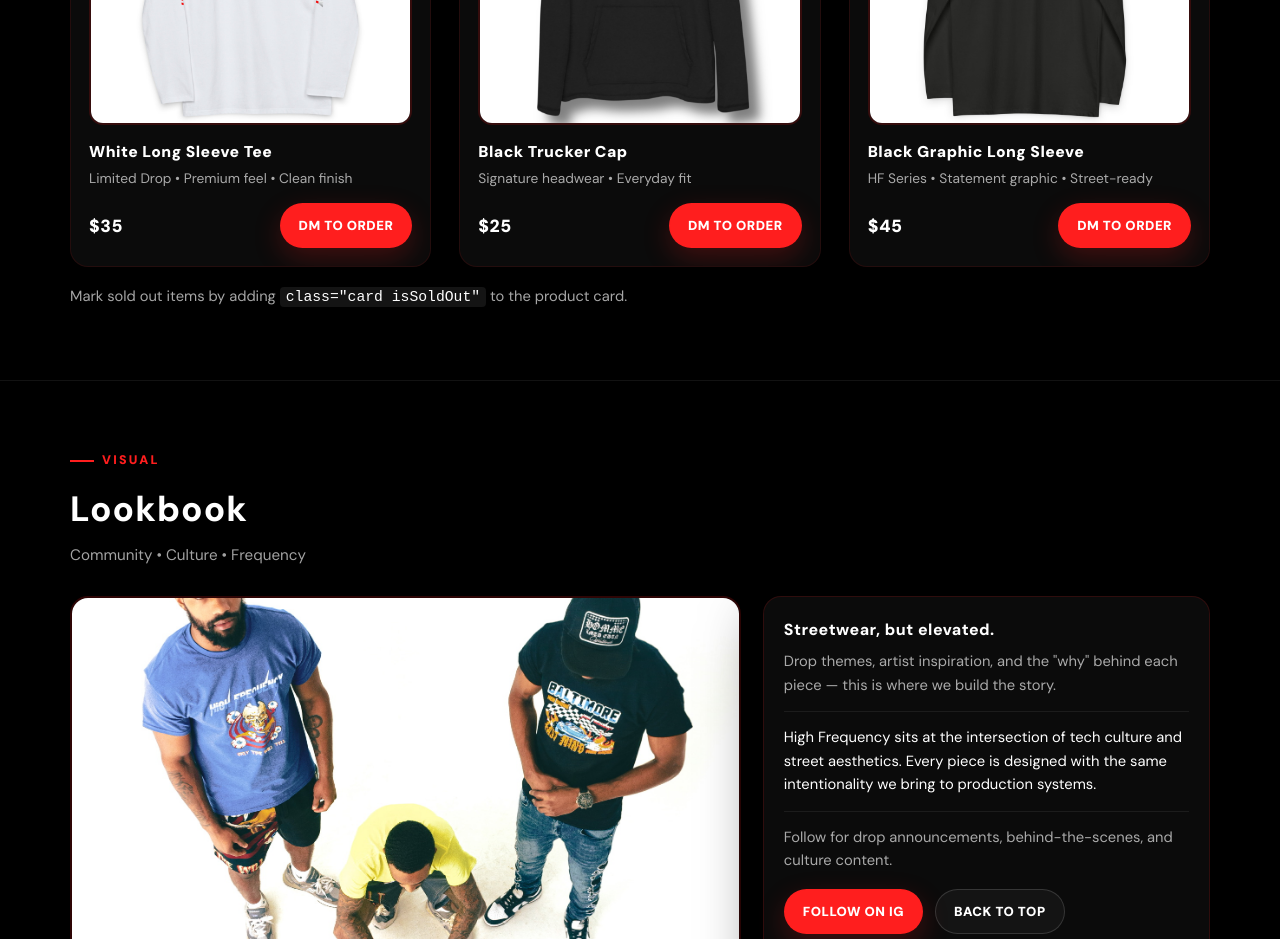
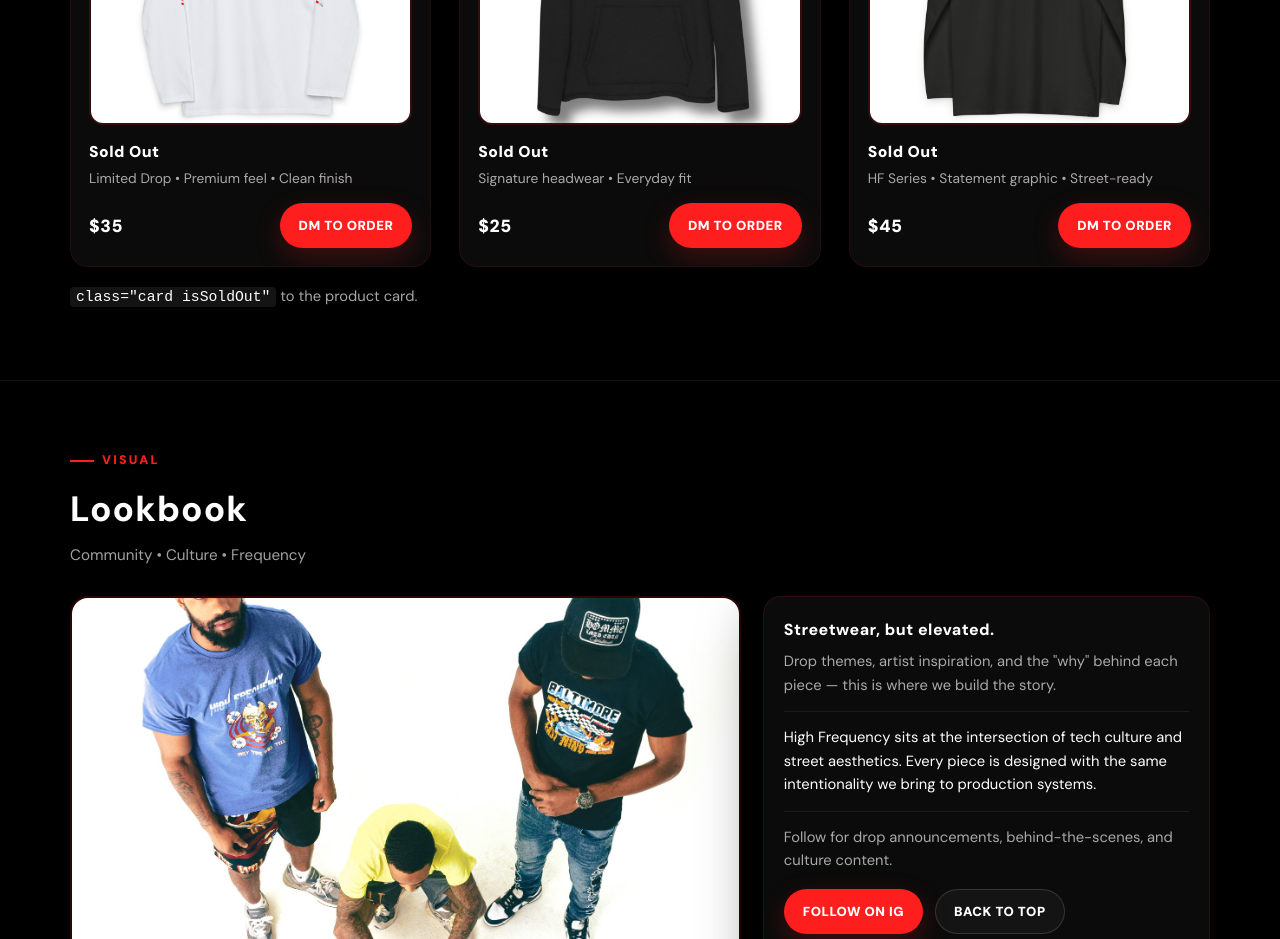
Before and after one commit to meechfulton-prog/high-frequency-streetwear, a plain HTML site: page index.html in a window 1280 px wide. Shown: the part 2180-3119 px from the top of the page. Drawn offline with nearby package versions, Linux system fonts and the light colour scheme.

Commit message:
Update index.html

```diff
--- a/index.html
+++ b/index.html
@@ -211,7 +211,7 @@
           <article class="card">
             <span class="sold-badge">Sold Out</span>
             <img src="IMG_0355.jpeg" alt="High Frequency white long sleeve tee">
-            <h3>White Long Sleeve Tee</h3>
+            <h3>Sold Out</h3>
             <p class="meta">Limited Drop • Premium feel • Clean finish</p>
             <div class="row">
               <span class="price">$35</span>
@@ -222,7 +222,7 @@
           <article class="card">
             <span class="sold-badge">Sold Out</span>
             <img src="IMG_0360.jpeg" alt="High Frequency black trucker cap">
-            <h3>Black Trucker Cap</h3>
+            <h3>Sold Out</h3>
             <p class="meta">Signature headwear • Everyday fit</p>
             <div class="row">
               <span class="price">$25</span>
@@ -233,7 +233,7 @@
           <article class="card">
             <span class="sold-badge">Sold Out</span>
             <img src="IMG_0308.jpeg" alt="High Frequency black graphic long sleeve">
-            <h3>Black Graphic Long Sleeve</h3>
+            <h3>Sold Out</h3>
             <p class="meta">HF Series • Statement graphic • Street-ready</p>
             <div class="row">
               <span class="price">$45</span>
@@ -244,7 +244,7 @@
         </div>
 
         <p class="small" style="color:var(--muted); margin-top:18px;">
-          Mark sold out items by adding <code style="color:#fff; background:rgba(255,255,255,.08); padding:2px 6px; border-radius:4px;">class="card isSoldOut"</code> to the product card.
+           <code style="color:#fff; background:rgba(255,255,255,.08); padding:2px 6px; border-radius:4px;">class="card isSoldOut"</code> to the product card.
         </p>
       </div>
     </section>
```
